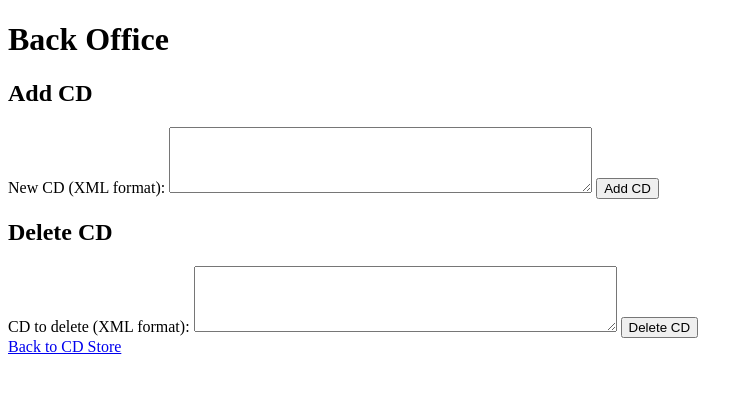
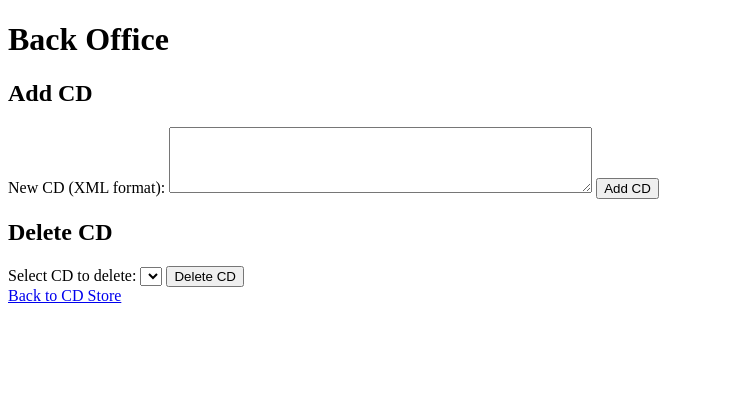
Before and after one commit to yannisduvignau/Projet_PHP, a PHP site: page /backoffice.php in a window 1280 px wide. Shown: the top 393 px of the page, without its empty margins (0-753 px from the left). Run offline with PHP 8.4, Linux system fonts and the light colour scheme; lists and menus that the app fills with data are empty.

Commit message:
amélioration backoffice.php

```diff
--- a/v0/backoffice.php
+++ b/v0/backoffice.php
@@ -2,7 +2,7 @@
 session_start();
 
 // Vérifiez l'authentification (ajoutez vos vérifications ici)
-/* if (!isset($_SESSION['is_admin']) || $_SESSION['is_admin'] !== true) {
+/* if (!isset($_SESSION['admin']) || $_SESSION['admin'] !== true) {
     header('Location: index.php');
     exit();
 } */
@@ -47,8 +47,18 @@ if ($_SERVER['REQUEST_METHOD'] === 'POST') {
     <!-- Formulaire de suppression de CD -->
     <h2>Delete CD</h2>
     <form method="post" action="backoffice.php">
-        <label for="cd_to_delete">CD to delete (XML format):</label>
-        <textarea name="cd_to_delete" rows="4" cols="50" required></textarea>
+        <label for="cds_to_delete">Select CD to delete:</label>
+        <select name="cd_to_delete" required>
+            <?php
+            // Charger la liste des CD actuels depuis le fichier XML
+            $cds = simplexml_load_file('xml/cds.xml');
+
+            // Afficher chaque CD dans la liste déroulante
+            foreach ($cds->cd as $cd) {
+                echo "<option value='" . htmlspecialchars($cd->asXML()) . "'>" . htmlspecialchars($cd->title) . "</option>";
+            }
+            ?>
+        </select>
         <button type="submit" name="delete_cd">Delete CD</button>
     </form>
 
--- a/v0/index.php
+++ b/v0/index.php
@@ -9,7 +9,7 @@
 </head>
 <body>
     <?php
-    if(isset($_SESSION['admin']) || $_SESSION['admin'] == 'Activer Admin'){
+    if(isset($_SESSION['admin']) || $_SESSION['admin'] == false){
         echo '<a id="adminButton" onclick="toggleAdmin()" class="lienImportant">Activer ADMIN</a>';
     }else{
         echo '<a id="adminButton" onclick="toggleAdmin()" class="lienImportant">Desactiver ADMIN</a>';
```
